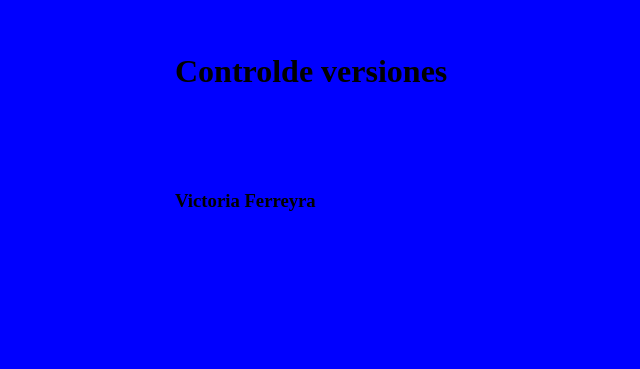
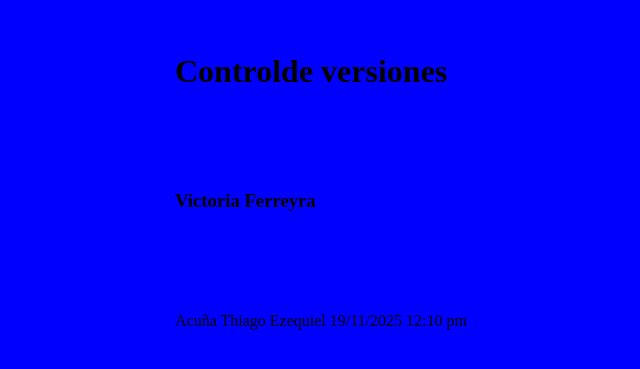
Before and after one commit to mvictoriaferreyra/TP_SO_I4_Equipo106, a plain HTML site: page index.html in a window 1280 px wide. Shown: the part 147-516 px from the top of the page, without its empty margins (125-765 px from the left). Drawn offline with Linux system fonts and the light colour scheme.

Commit message:
Agrege mi nombre y apellido además de la fecha y hora

```diff
--- a/index.html
+++ b/index.html
@@ -9,5 +9,7 @@
 <body>
   <h1>Controlde versiones</h1>
   <h3>Victoria Ferreyra</h3>
+  <p>Acuña Thiago Ezequiel 19/11/2025 12:10 pm</p>
+
 </body>
 </html>
```
